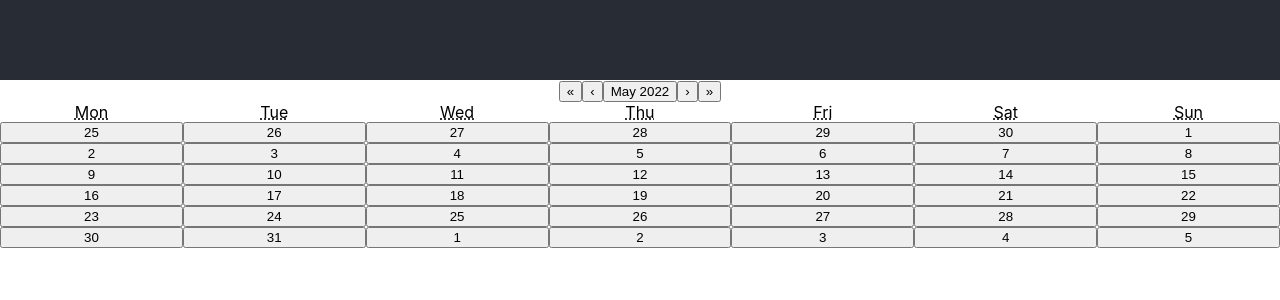
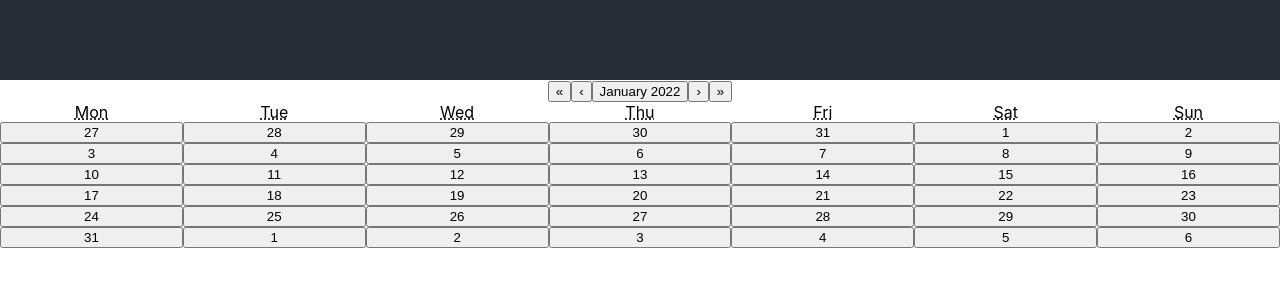
Before and after one commit to Job85/Event-Calendar, a React (Create React App) app in the folder client/: page / in a window 1280 px wide. Shown: the top 300 px of the page. Built offline with nearby package versions, Linux system fonts and the light colour scheme.

Commit message:
installed big-calendar date-picker date-fns

```diff
--- a/client/src/App.js
+++ b/client/src/App.js
@@ -7,17 +7,15 @@ function App() {
   // function onChange(nextValue) {
   //   setValue(nextValue);
   // }
-  const [today, activeStartDate] = useState(new Date(2022, 0, 1));
-  function onChange(nextDay) {
-    activeStartDate(nextDay)
-  }
+  const [value, onChange] = useState(new Date(2022, 0, 1));
+
   return (
     <div className="App">
       <header className="App-header">
 
       </header>
       <main>
-        <Calendar onChange={onChange} today={today} />
+        <Calendar onChange={onChange} value={value} />
       </main>
     </div>
   );
```
Also changed, not shown: package.json (added, +7 -0 lines), 1 other file (tests, documents, lock files or other folders).
